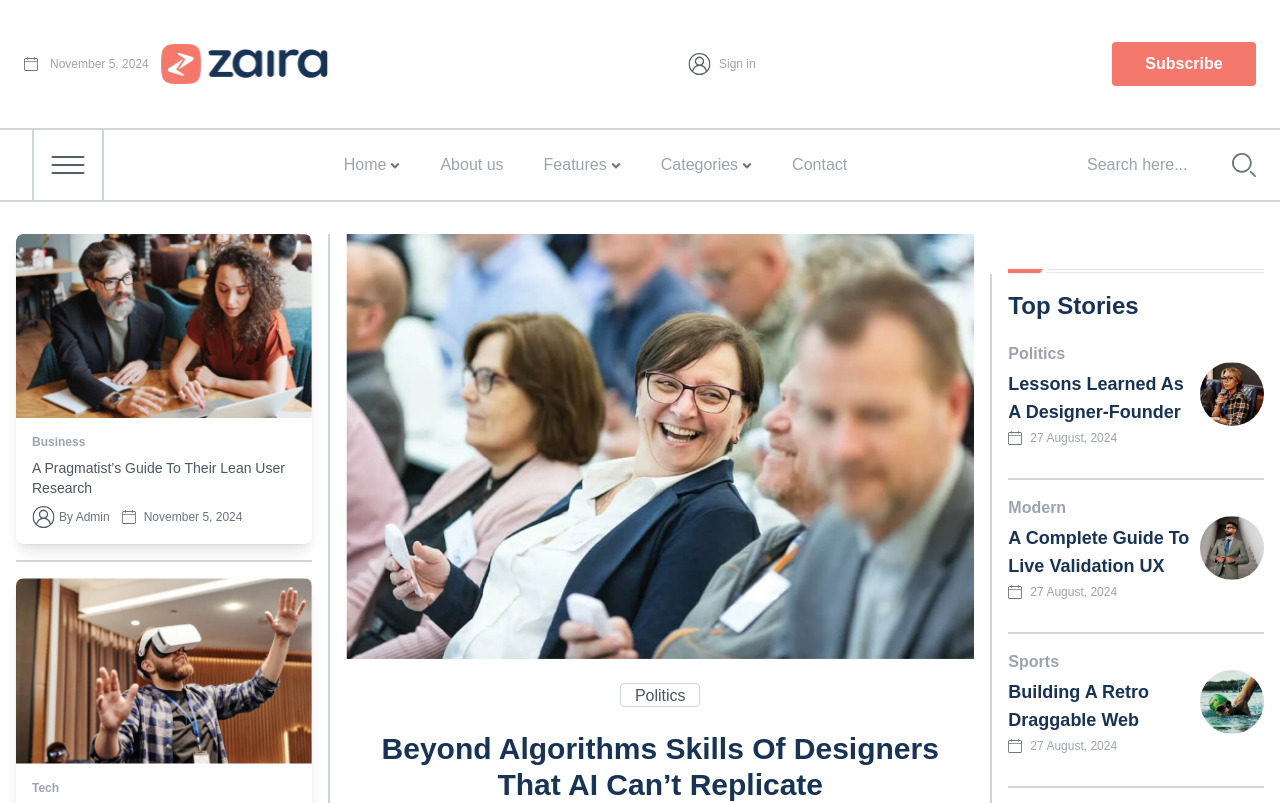
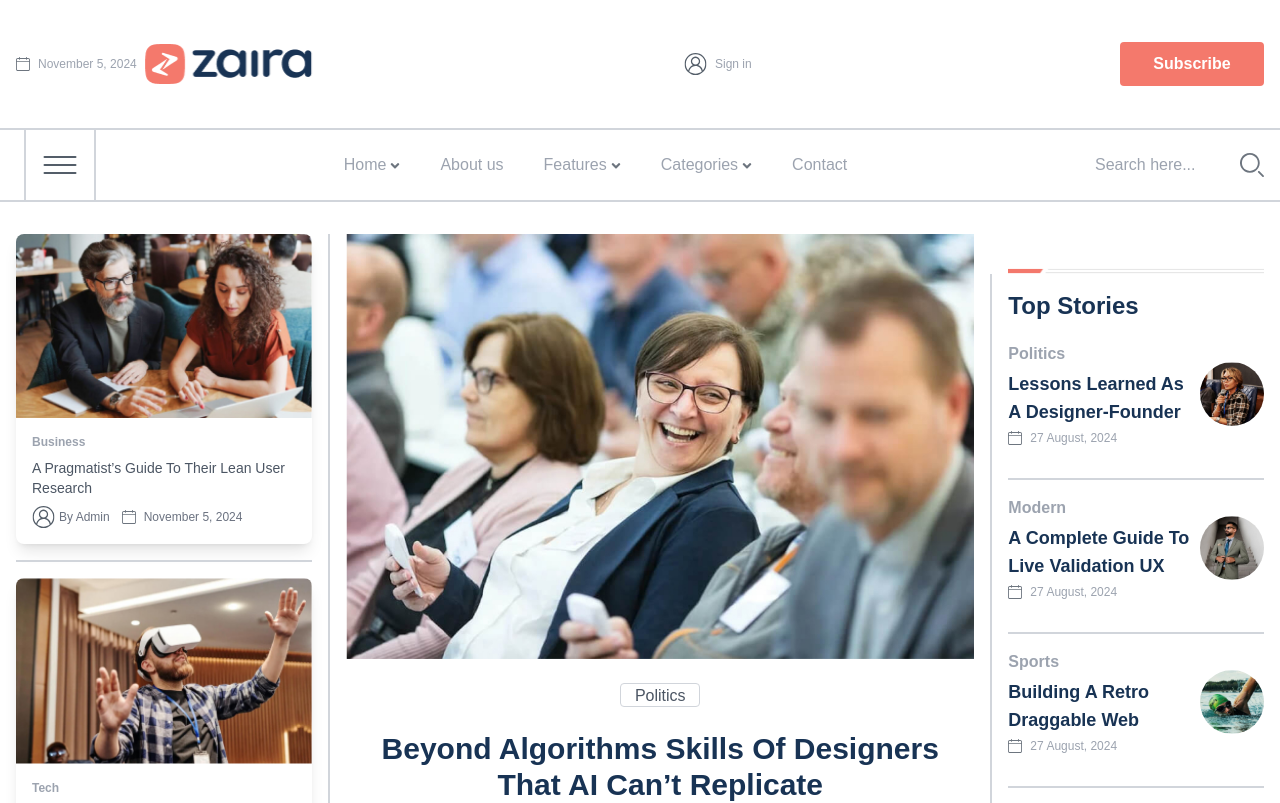
Before and after one commit to nuruzzamn/newsInfo_nextjs, a Next.js app: page / in a window 1280 px wide. Shown: the top 803 px of the page. Built offline with nearby package versions, Linux system fonts and the light colour scheme.

Commit message:
fix (Navbar): header navbar, left section, main navbar padding adjusment

```diff
--- a/components/Navbar.tsx
+++ b/components/Navbar.tsx
@@ -7,13 +7,13 @@
   return (
     <div className="">
       {/* Header navbar: social media link, calender, logo, sign button, subscribe button */}
-      <div className="max-w-7xl px-6 mx-auto">
+      <div className="max-w-7xl px-4 mx-auto">
         {/* Top section: social media link  */}
         <div></div>
         {/* Middle section: calender, logo, sign button, subscribe button */}
         <div className="flex h-32 justify-between items-center">
           {/* left section: calender, logo */}
-          <div className="flex items-center gap-3">
+          <div className="flex items-center gap-2">
             <Calender />
             <p className="text-xs font-thin text-gray-400">November 5, 2024</p>
             <Link href="/">
@@ -43,7 +43,7 @@
       <hr className="border-gray-300 border-t-2 w-full" />
 
       {/* Main navbar: menu button, menu lists, search bar */}
-      <div className="max-w-7xl px-6 mx-auto">
+      <div className="max-w-7xl px-4 mx-auto">
         <div className="flex justify-between">
           {/* Left section: Home menu */}
           <Link href="/" className="flex pl-2">
```
